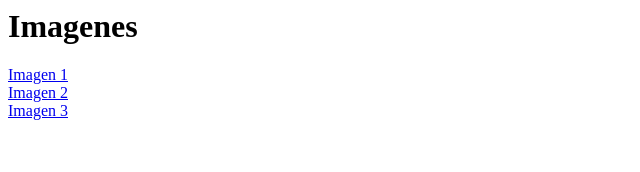
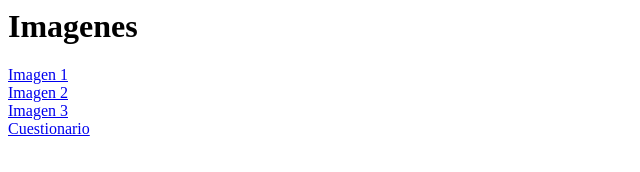
Before and after one commit to Marthu-17/Marthu-17.github.io, a plain HTML site: page index.html in a window 1280 px wide. Shown: the whole page, without its empty margins (0-640 px from the left). Drawn offline with Linux system fonts and the light colour scheme.

Commit message:
Update index.html

```diff
--- a/index.html
+++ b/index.html
@@ -12,5 +12,7 @@ Ejercicio Ciclo 4
 <a href="Ejercicio1.html">Imagen 1</a><br>
 <a href="Ejercicio2.html">Imagen 2</a><br>
 <a href="Ejercicio3.html">Imagen 3</a><br>
+<a href="Cuestionario.html">Cuestionario</a><br>
 </body>
+
 </html>
```
